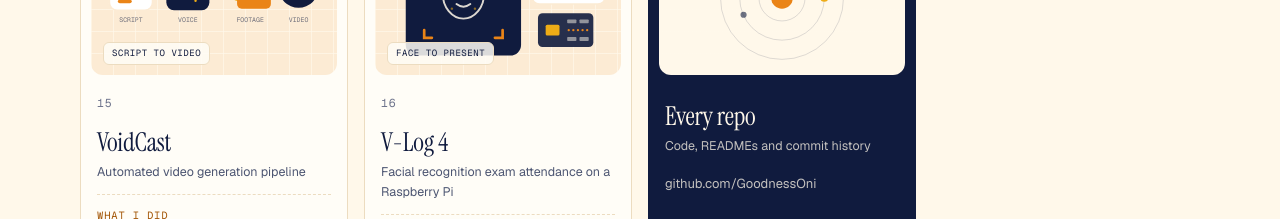
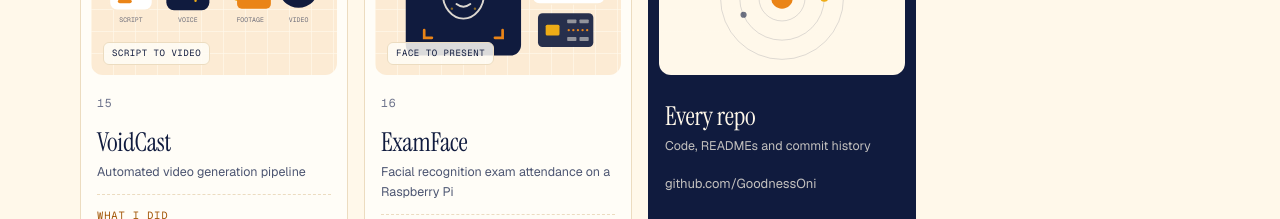
Before and after one commit to GoodnessOni/portfolio, a Next.js app: page / in a window 1280 px wide. Shown: the part 3720-3939 px from the top of the page. Built offline with nearby package versions, Linux system fonts and the light colour scheme; no server answers.

Commit message:
Keep ExamFace name

```diff
--- a/src/data/projects.ts
+++ b/src/data/projects.ts
@@ -394,7 +394,7 @@ export const projects: Project[] = [
   {
     slug: "examface",
     num: "16",
-    title: "V-Log 4",
+    title: "ExamFace",
     kind: "Facial recognition exam attendance on a Raspberry Pi",
     did: "Built it end to end: a Flask app on a Raspberry Pi 4 that recognises each student's face from the lecturer's phone camera and marks them present.",
     tags: ["Flask", "face_recognition", "Raspberry Pi"],
```
